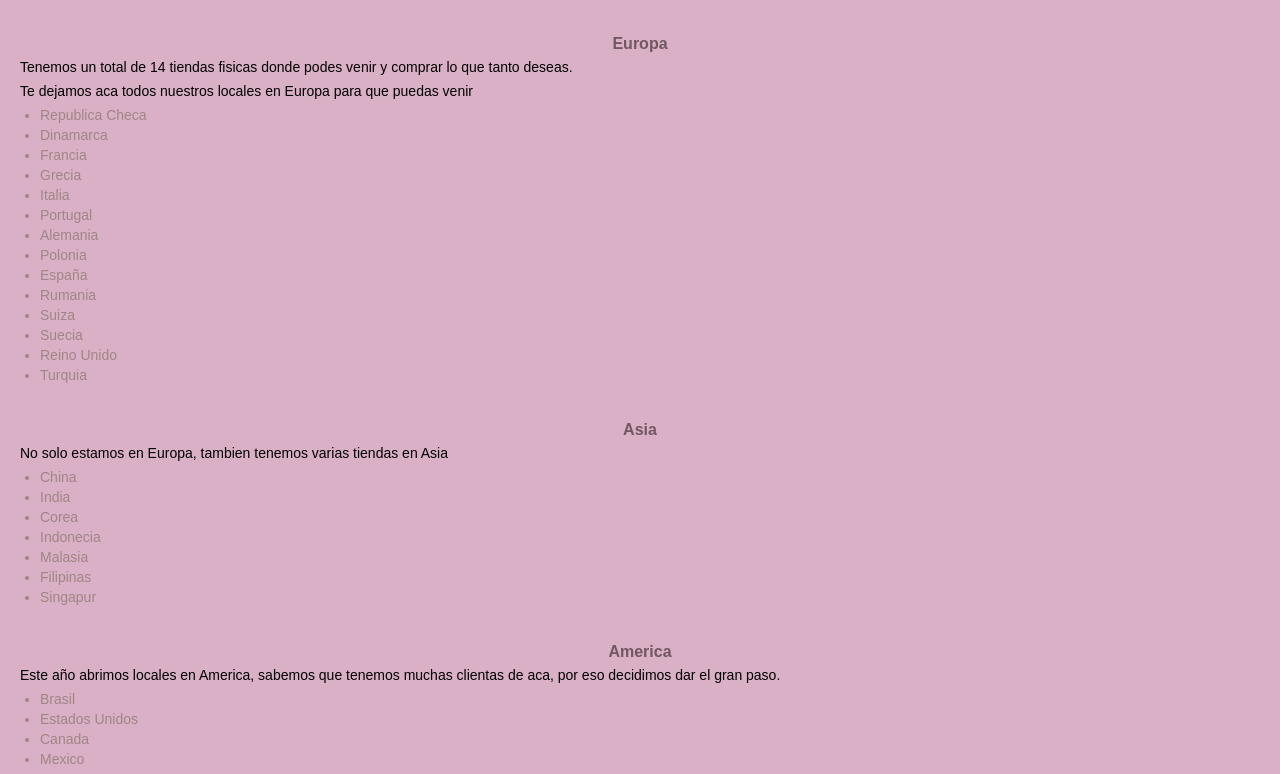
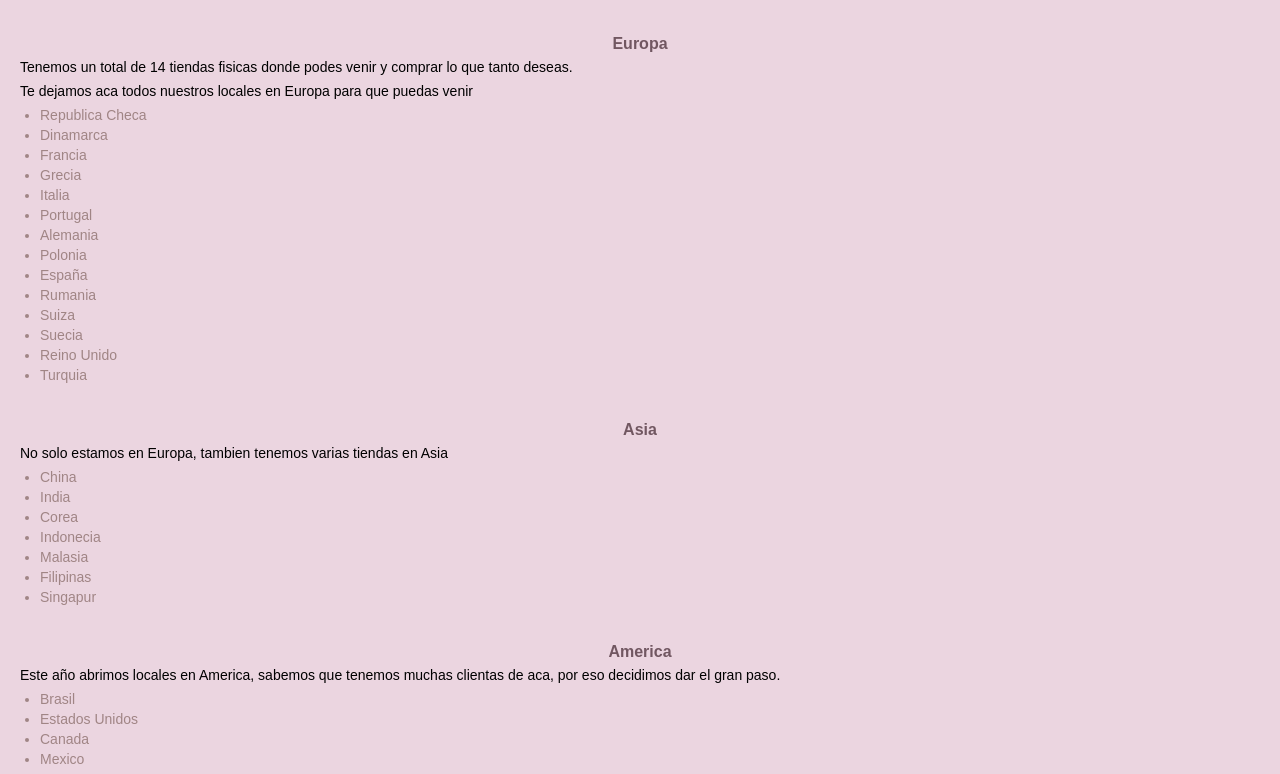
Before and after one commit to orneb15/Trabajo-final, a plain HTML site: page cuarta.html in a window 1280 px wide. Shown: the part 374-1148 px from the top of the page. Drawn offline with Linux system fonts and the light colour scheme.

Commit message:
tamaño de img

```diff
--- a/style.css
+++ b/style.css
@@ -49,10 +49,10 @@ main {
 
 }
 section {
-    background-color: #dab0c6;
+    background-color: #ebd5e0;
     margin-bottom: 18px;
     padding: 20px;
-    border: 1px solid #8b5a74;
+    border: 1px solid #b994a8;
     border-left: none;
     border-right: none;
 }
@@ -86,7 +86,7 @@ main li {
     font-size: 14px;
 }
 img {
-    width: 120%;
+    width: 160%;
     max-width: 180px;
     height: auto;
     display: block;
```
